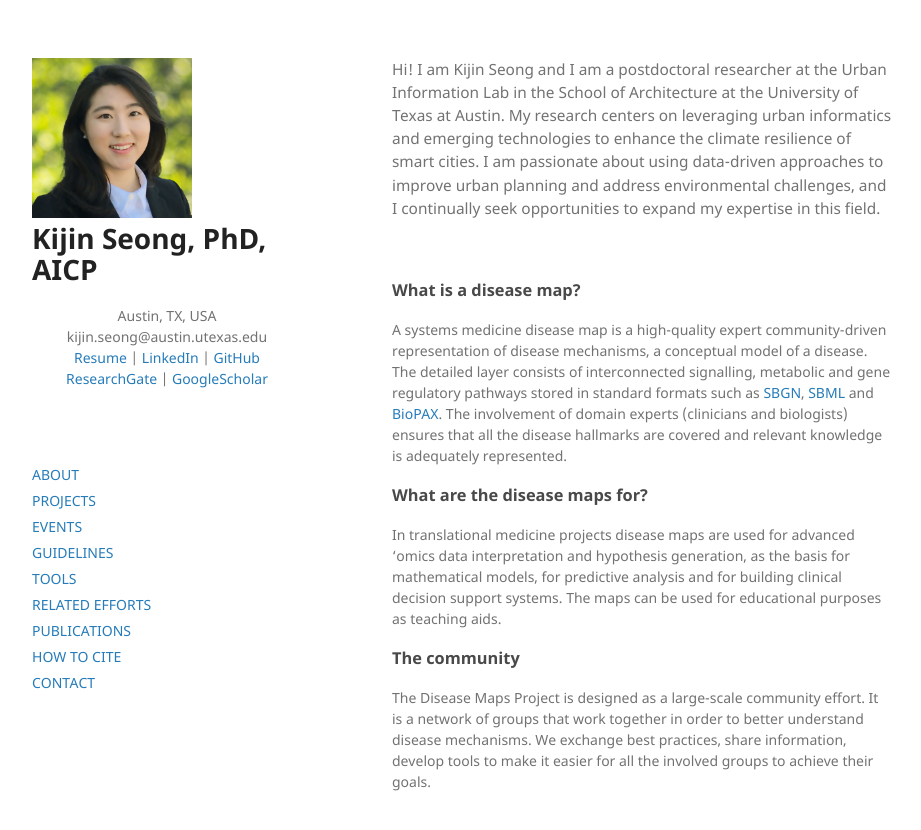
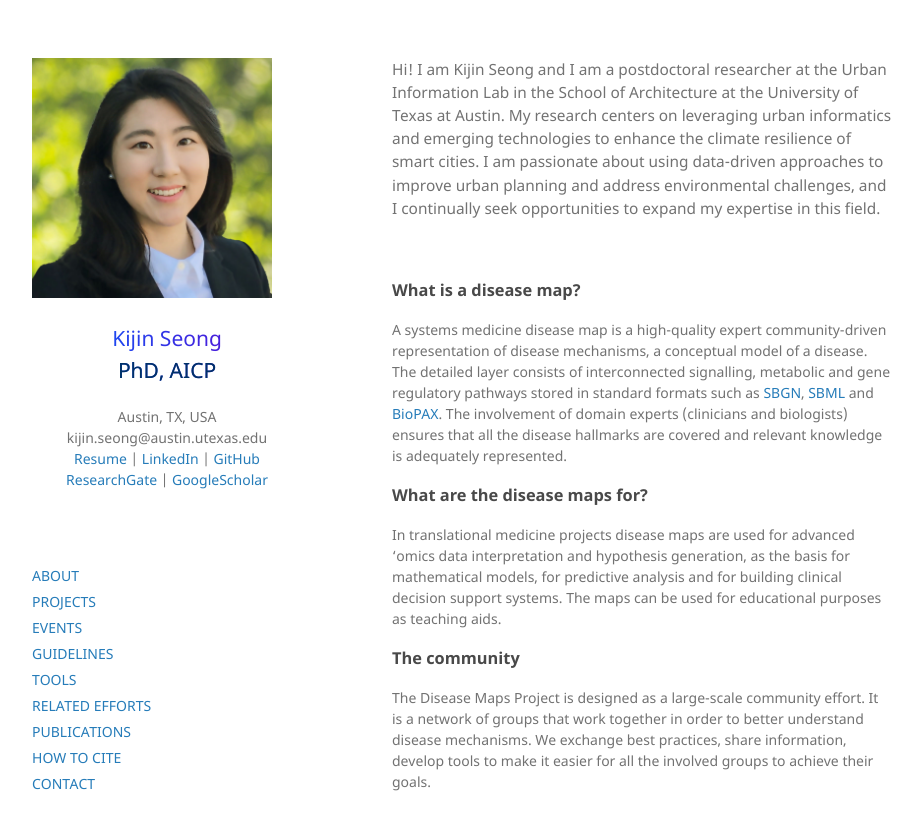
Before and after one commit to kijinseong/kijinseong.github.io, a Jekyll site: the page built from index.md, in a window 1280 px wide. Shown: the top 830 px of the page, without its empty margins (178-1099 px from the left). Built offline with Jekyll 4.4.1, drawn with Linux system fonts in a browser that asks for light colours.

Commit message:
Update default.html

```diff
--- a/_layouts/default.html
+++ b/_layouts/default.html
@@ -11,14 +11,34 @@
     <link rel="stylesheet" href="{{ '/assets/css/style.css?v=' | append: site.github.build_revision | relative_url }}">
     <meta name="viewport" content="width=device-width">
 
+    <style>
+          .header-title {
+            font-size: 1.5em; /* Smaller font size */
+            background: linear-gradient(to right, #0066ff 0%, #6600cc 100%);
+            -webkit-background-clip: text;
+            color: transparent;
+            text-align: center;
+            margin: 20px 0;
+          }
+
+          .header-title .sub-title {
+            display: block;  /* Ensures "PhD, AICP" is on the next line */
+            font-size: 1em;  /* Smaller font size for the subtitle */
+            color: #003366;  /* Dark Blue color for the subtitle */
+          }
+        </style>
+
   </head>
   <body>
     <div class="wrapper">
       <header>
 
-      <a href="/"><img id="logo" src="/files/Images/KijinSeong_headshot_sq.jpg" style="width:160px;"/></a>
+      <a href="/"><img id="logo" src="/files/Images/KijinSeong_headshot_sq.jpg" style="width:240px;"/></a>
 
-      <h1>Kijin Seong, PhD, AICP</h1>
+      <div class="header-title">
+        Kijin Seong
+        <span class="sub-title">PhD, AICP</span>
+      </div>
 
       <p align="center">
         Austin, TX, USA
```
